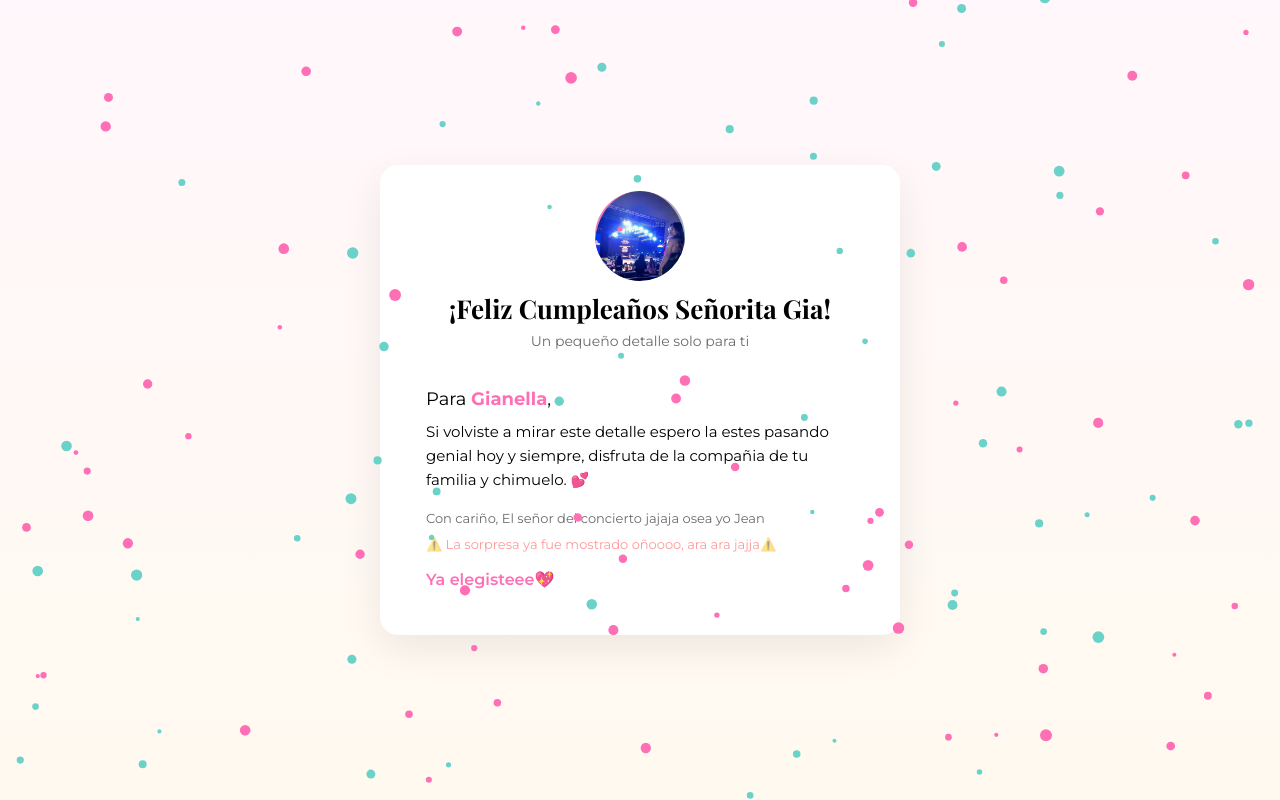
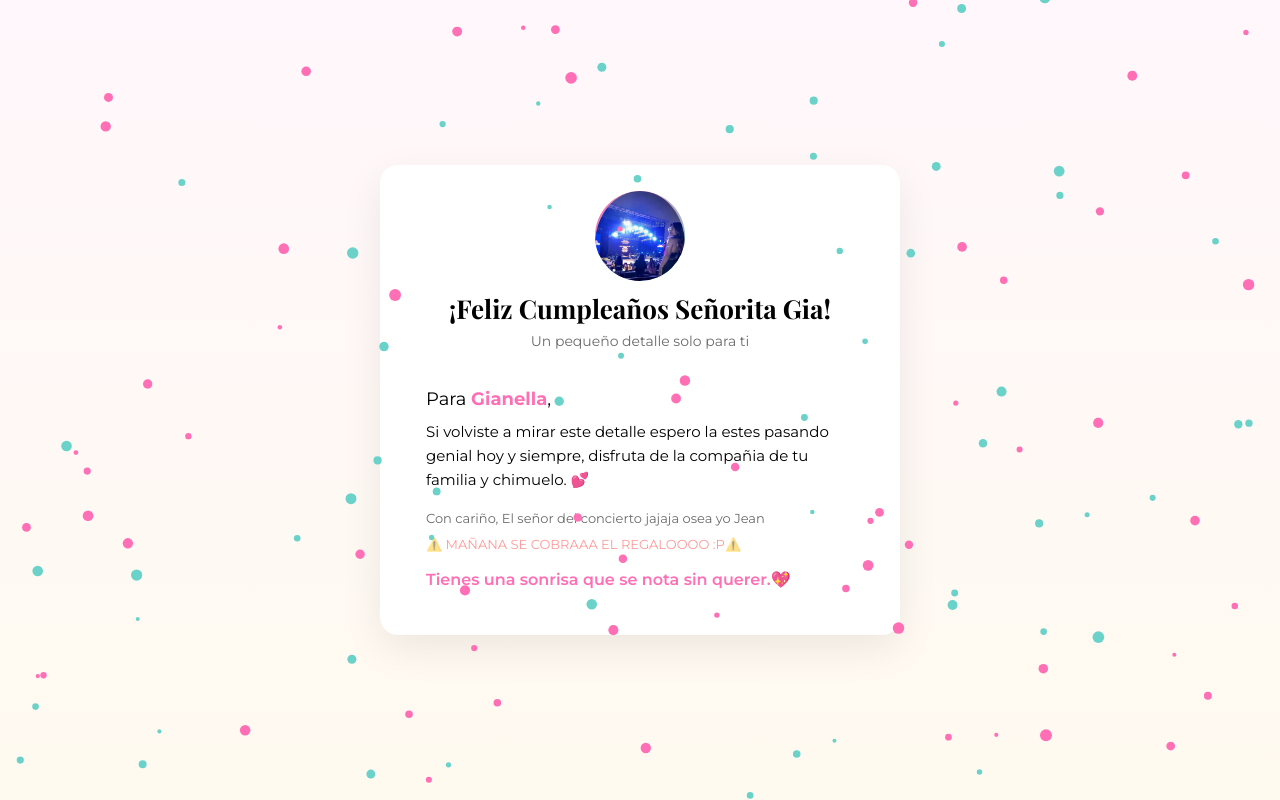
Before and after one commit to JeanTaboada/HBGia, a plain HTML site: page index.html in a window 1280 px wide. Both pictures are taken after a click on the button "Sorpresa 1". Drawn offline with nearby package versions, Linux system fonts and the light colour scheme.

Commit message:
Update index.html
Update 15DIC

```diff
--- a/index.html
+++ b/index.html
@@ -197,7 +197,7 @@ canvas{
       <button onclick="choose(4)">Sorpresa 4</button>
     </div>
 
-    <div class="warning">⚠️ La sorpresa ya fue mostrado oñoooo, ara ara jajja⚠️</div>
+    <div class="warning">⚠️ MAÑANA SE COBRAAA EL REGALOOOO :P⚠️</div>
     <div class="result" id="result"></div>
 
   </div>
@@ -276,10 +276,10 @@ function choose(op){
   explode();
 
   const messages = {
-  1: "Ya elegisteee💖",
-  2: "Ya elegisteee x2✨",
-  3: "Ya elegisteee xd",
-  4: "Ya elegisteee x1000💕"
+  1: "Tienes una sonrisa que se nota sin querer.💖",
+  2: "Hay gestos tuyos que se quedan en la memoria.✨",
+  3: "No buscas destacar, pero lo haces.",
+  4: "Hay personas agradables…y luego estás tú.💕"
 };
 
   document.getElementById("result").innerText=messages[op];
```
